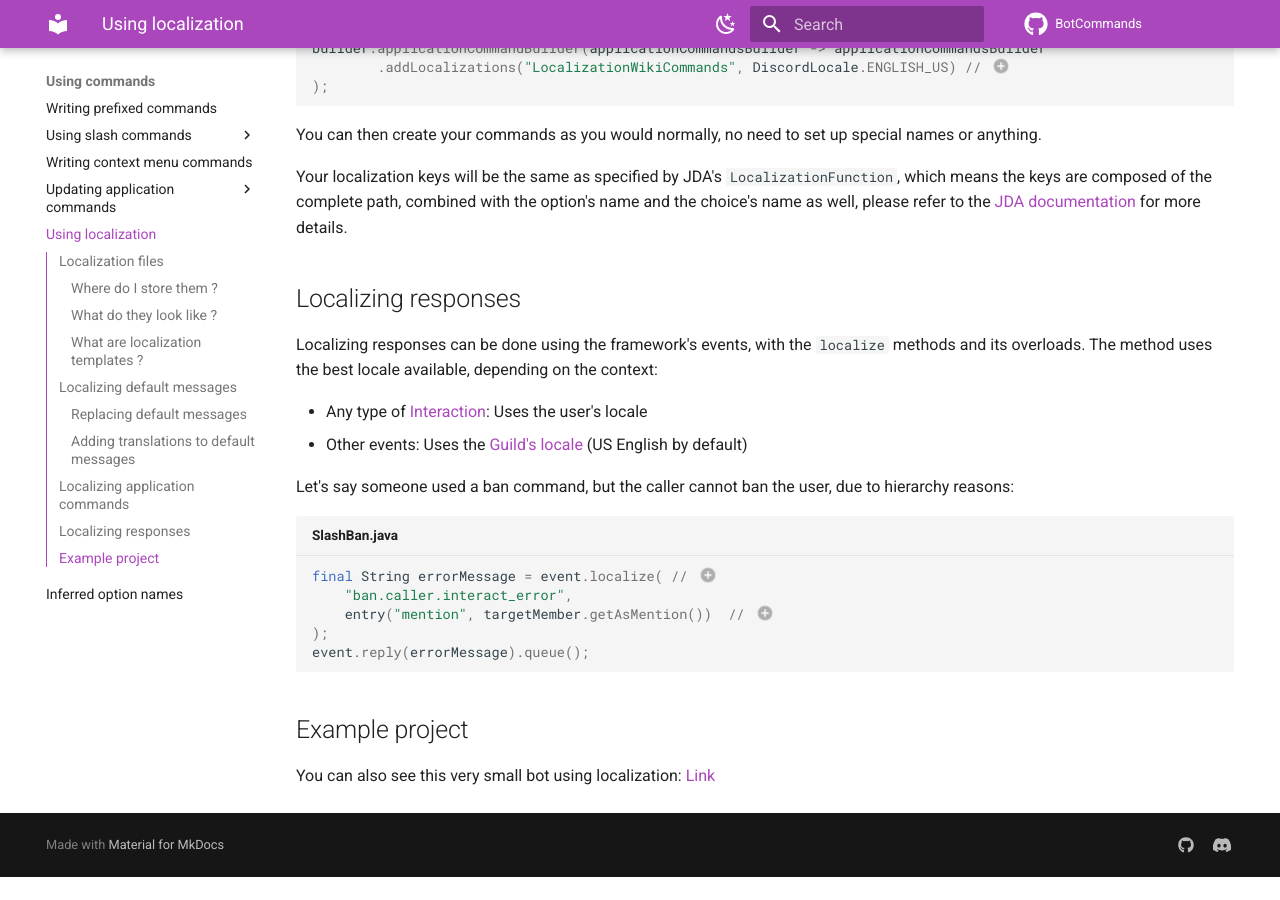
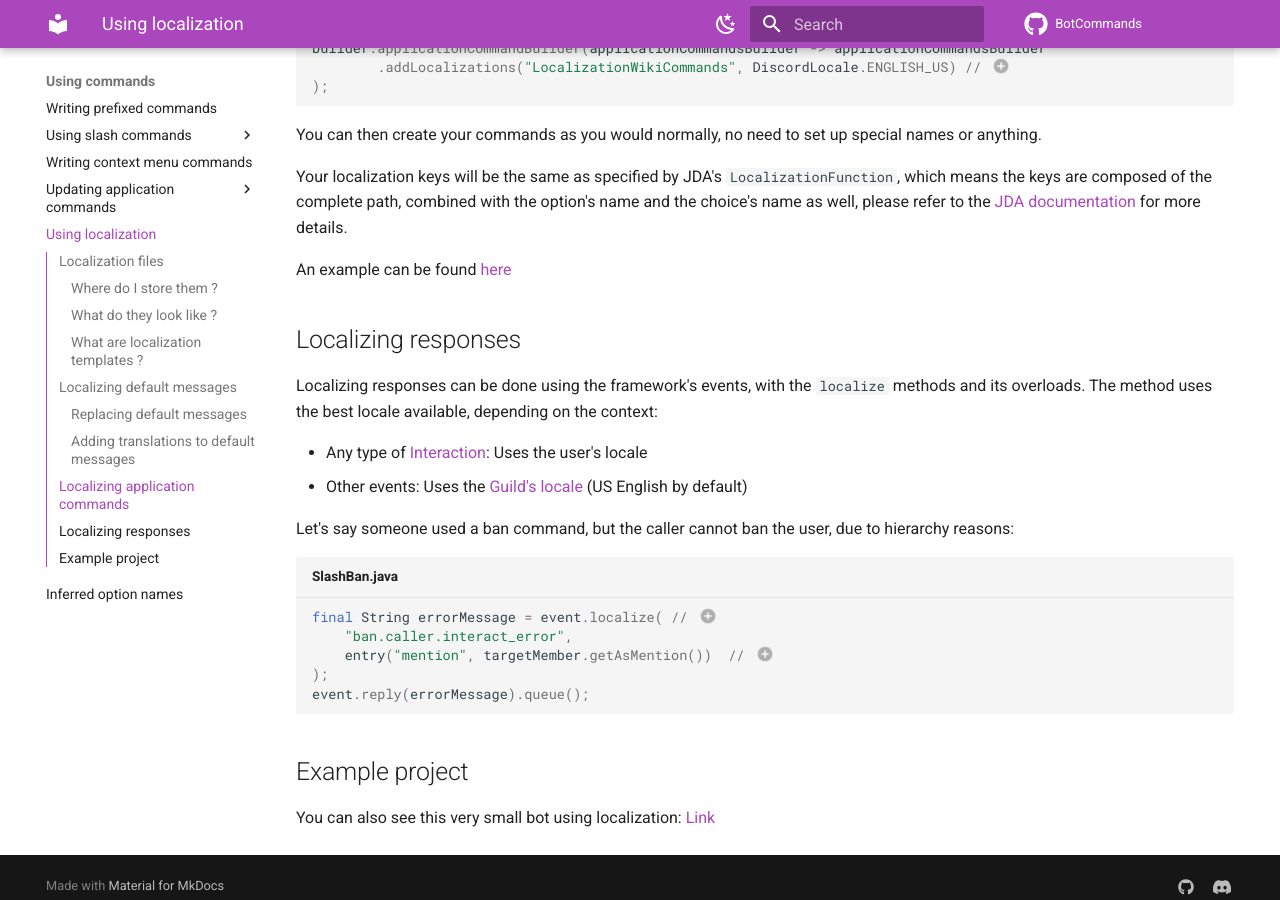
Before and after one commit to freya022/BotCommands-Wiki, an MkDocs documentation site: the page built from docs/using-commands/Using-localization.md, in a window 1280 px wide and 900 px high, scrolled down 2212 px. Built offline with MkDocs 1.6.1 and Material for MkDocs 9.7.7, drawn with Linux system fonts in a browser that asks for light colours; comment, search, counter and statistics services are not loaded; before the commit the page ends 3089 px from its top, so only the background shows below that.

Commit message:
Add example link

```diff
--- a/docs/using-commands/Using-localization.md
+++ b/docs/using-commands/Using-localization.md
@@ -116,6 +116,8 @@ You can then create your commands as you would normally, no need to set up speci
 Your localization keys will be the same as specified by JDA's `LocalizationFunction`,
 which means the keys are composed of the complete path, combined with the option's name and the choice's name as well, please refer to the [JDA documentation](https://ci.dv8tion.net/job/JDA5/javadoc/net/dv8tion/jda/api/interactions/commands/localization/LocalizationFunction.html) for more details.
 
+An example can be found [here](https://github.com/freya022/BotCommands/blob/master/examples/src/main/java/com/freya02/bot/wiki/localization/commands/SlashBan.java)
+
 ## Localizing responses
 
 Localizing responses can be done using the framework's events, with the `localize` methods and its overloads. The method uses the best locale available, depending on the context:
```
